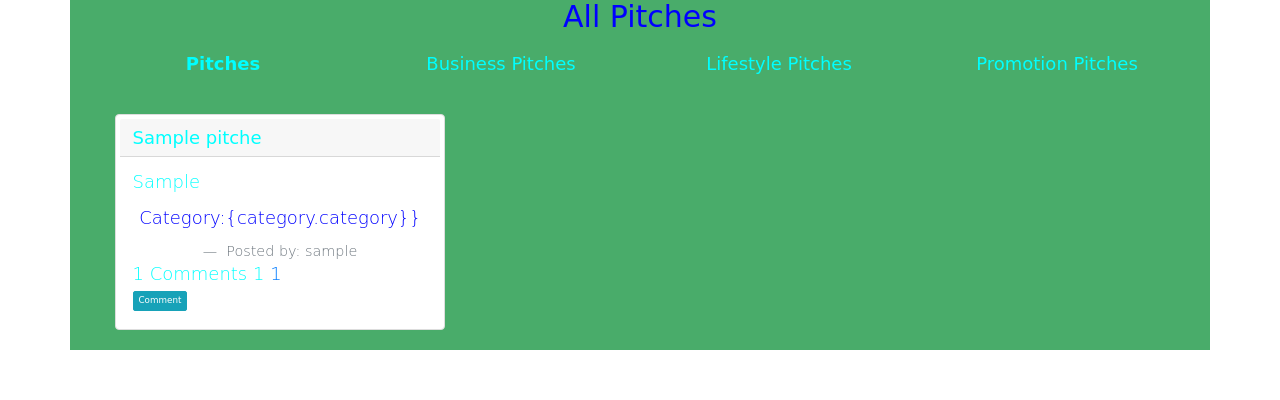
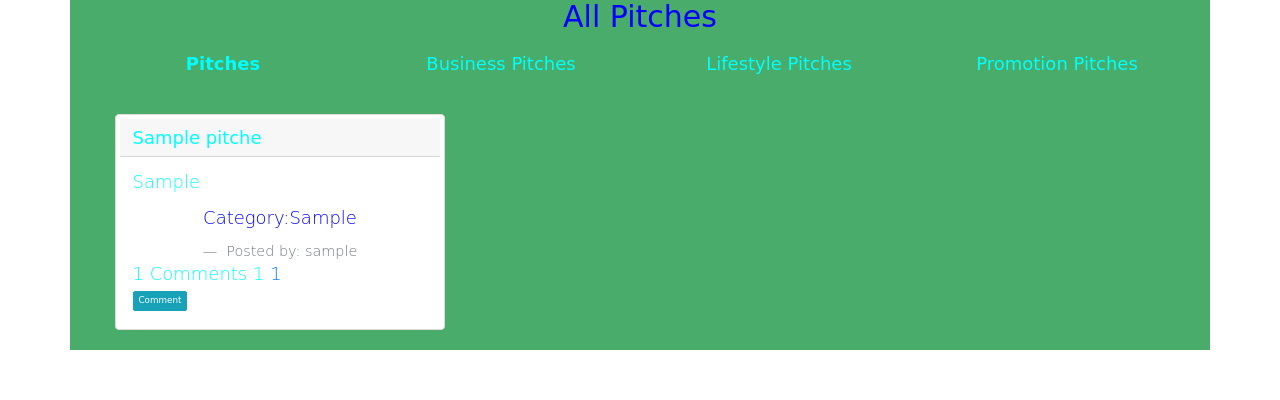
Before and after one commit to nancy88199488/Pitch, a Flask app: page / in a window 1280 px wide. Shown: the part 133-533 px from the top of the page. Run offline with Flask 2, Linux system fonts and the light colour scheme; tables that the repository leaves empty hold one stand-in row (values such as "Sample post"); some libraries are stand-ins or nearby versions; some web fonts are replaced.

Commit message:
make change

```diff
--- a/app/templates/macros.html
+++ b/app/templates/macros.html
@@ -7,7 +7,7 @@
         <h5 class="card-header" style="font-size: 18px;">{{category.title}}</h5>
         <div class="card-body">
           <p>{{category.post}}</p>
-          <p class="text-center" style="font-size: 18px; color:blue">Category:{category.category}}</p>
+          <p class="text-center" style="font-size: 18px; color:blue">Category:{{category.category}}</p>
           <footer class="blockquote-footer text-center">
             Posted by: {{category.user.username}}
           </footer>
```
